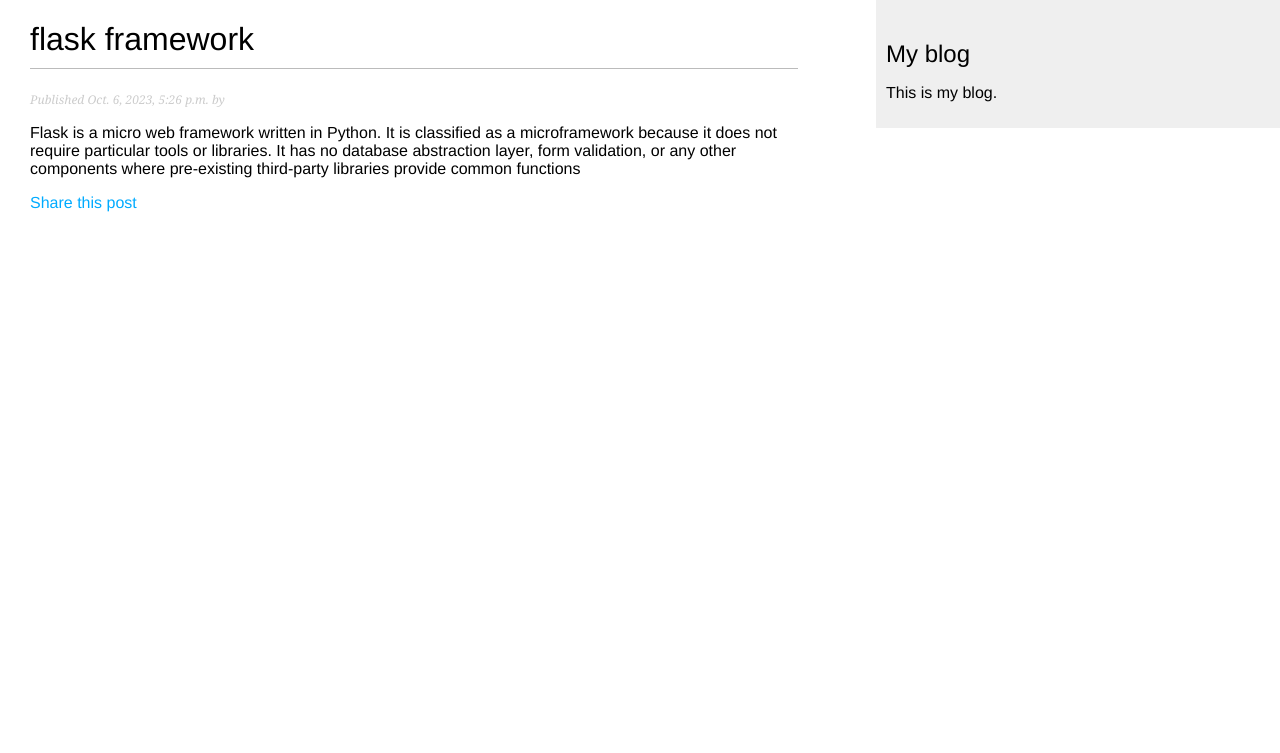
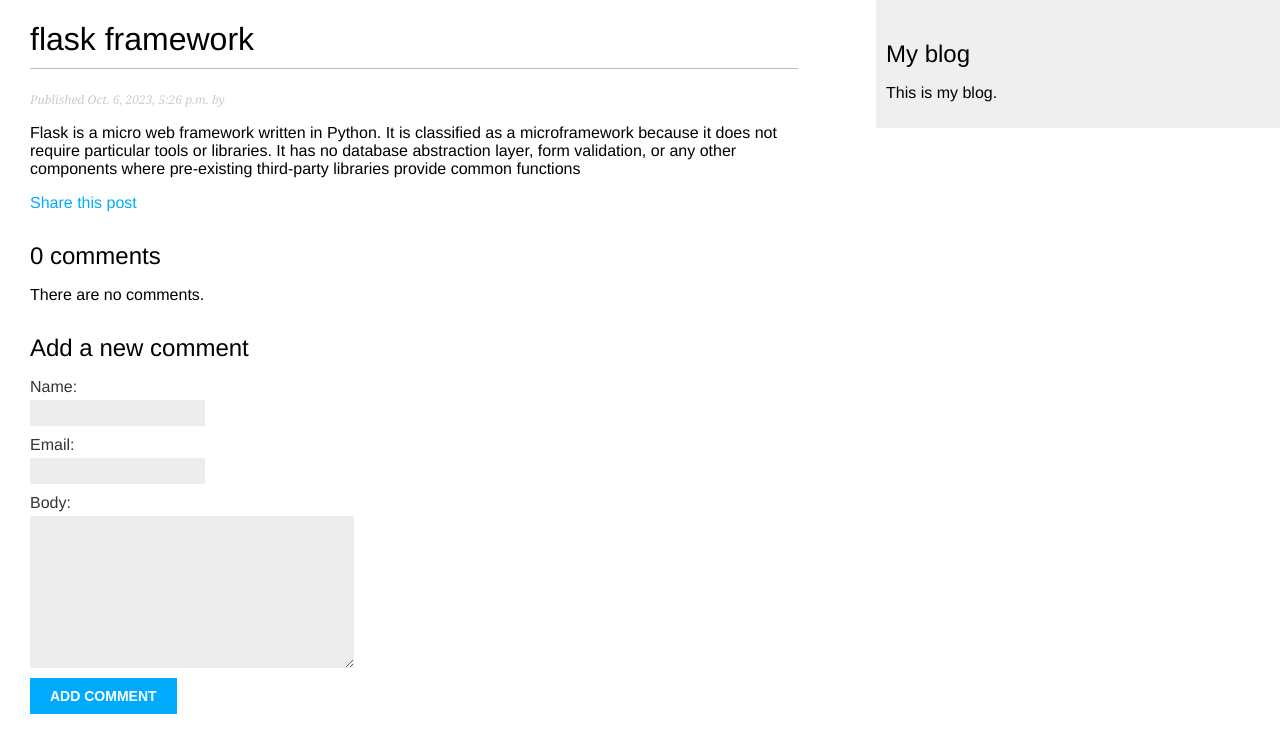
Before and after one commit to Lotfymakram/Django_Module1, a Django app: a page that uses blog/templates/blog/post/detail.html in a window 1280 px wide. Shown: the top 753 px of the page. Run offline with Django 4.2, Linux system fonts and the light colour scheme; data comes from the database, SQL or seed files in the repository; both versions use the stored data as it was after the commit.

Commit message:
Creating a Comment System

```diff
--- a/blog/forms.py
+++ b/blog/forms.py
@@ -1,7 +1,18 @@
 from django import forms
+from .models import Comment
+
+
+
 
 class EmailPostForm(forms.Form):
     name = forms.CharField(max_length=25)
     email = forms.EmailField()
     to = forms.EmailField()
     comments = forms.CharField(required=False, widget=forms.Textarea)
+
+
+
+class CommentForm(forms.ModelForm):
+    class Meta:
+        model = Comment
+        fields = ['name', 'email', 'body']
--- a/blog/models.py
+++ b/blog/models.py
@@ -43,3 +43,22 @@
             self.slug,
 
         ])
+
+
+
+class Comment(models.Model):
+    post = models.ForeignKey(Post, on_delete=models.CASCADE, related_name='comments')
+    name = models.CharField(max_length=80)
+    email = models.EmailField()
+    body = models.TextField()
+    created = models.DateTimeField(auto_now_add=True)
+    updated = models.DateTimeField(auto_now=True)
+    active = models.BooleanField(default=True)
+
+    class Meta:
+        ordering = ['created']
+        indexes = [
+            models.Index(fields=['created']),
+        ]
+    def __str__(self):
+        return f'Comment by {self.name} on {self.post}'
--- a/blog/templates/blog/post/detail.html
+++ b/blog/templates/blog/post/detail.html
@@ -13,4 +13,21 @@
             Share this post
         </a>
     </p>
+    {% with comments.count as total_comments %}
+        <h2>
+            {{ total_comments }} comment{{ total_comments|pluralize }}
+        </h2>
+    {% endwith %}
+    {% for comment in comments %}
+        <div class="comment">
+            <p class="info">
+                Comment {{ forloop.counter }} by {{ comment.name }}
+                {{ comment.created }}
+            </p>
+            {{ comment.body|linebreaks }}
+        </div>
+    {% empty %}
+        <p>There are no comments.</p>
+    {% endfor %}
+    {% include "blog/post/includes/comment_form.html" %}
 {% endblock %}
--- /dev/null
+++ b/blog/templates/blog/post/includes/comment_form.html
@@ -0,0 +1,6 @@
+<h2>Add a new comment</h2>
+<form action="{% url "blog:post_comment" post.id %}" method="post">
+    {{ form.as_p }}
+    {% csrf_token %}
+    <p><input type="submit" value="Add comment"></p>
+</form>
--- a/blog/urls.py
+++ b/blog/urls.py
@@ -11,5 +11,6 @@
     path('', views.PostListView.as_view(), name='post_list'),
     path('<int:year>/<int:month>/<int:day>/<slug:post>/', views.post_detail, name='post_detail'),
     path('<int:post_id>/share/', views.post_share, name='post_share'),
+    path('<int:post_id>/comment/', views.post_comment, name='post_comment'),
 
 ]
--- a/blog/views.py
+++ b/blog/views.py
@@ -3,8 +3,10 @@
 from .models import Post
 from django.core.paginator import Paginator, EmptyPage, PageNotAnInteger
 from django.views.generic import ListView
-from .forms import EmailPostForm
+from .forms import EmailPostForm, CommentForm
 from django.core.mail import send_mail
+from django.views.decorators.http import require_POST
+
 
 
 # Create your views here.
@@ -46,7 +48,11 @@
                                 publish__month=month,
                                 publish__day=day
                             )
-    return render(request, 'blog/post/detail.html', {'post': post})
+    # List of active comments for this post
+    comments = post.comments.filter(active=True)
+    # Form for users to comment
+    form = CommentForm()
+    return render(request, 'blog/post/detail.html', {'post': post, 'comments': comments, 'form': form})
 
 
 
@@ -68,3 +74,20 @@
     else:
         form = EmailPostForm()
     return render(request, 'blog/post/share.html', {'post': post, 'form': form, 'sent': sent})
+
+
+
+@require_POST
+def post_comment(request, post_id):
+    post = get_object_or_404(Post, id=post_id, status=Post.Status.PUBLISHED)
+    comment = None
+    # A comment was posted
+    form = CommentForm(data=request.POST)
+    if form.is_valid():
+        # Create a Comment object without saving it to the database
+        comment = form.save(commit=False)
+        # Assign the post to the comment
+        comment.post = post
+        # Save the comment to the database
+        comment.save()
+    return render(request, 'blog/post/comment.html', {'post': post, 'form': form, 'comment': comment})
```
Also changed, not shown: blog/admin.py (+9 -1 lines), blog/templates/blog/post/comment.html (added, +10 -0 lines), blog/migrations/0003_comment.py (added), db.sqlite3.
